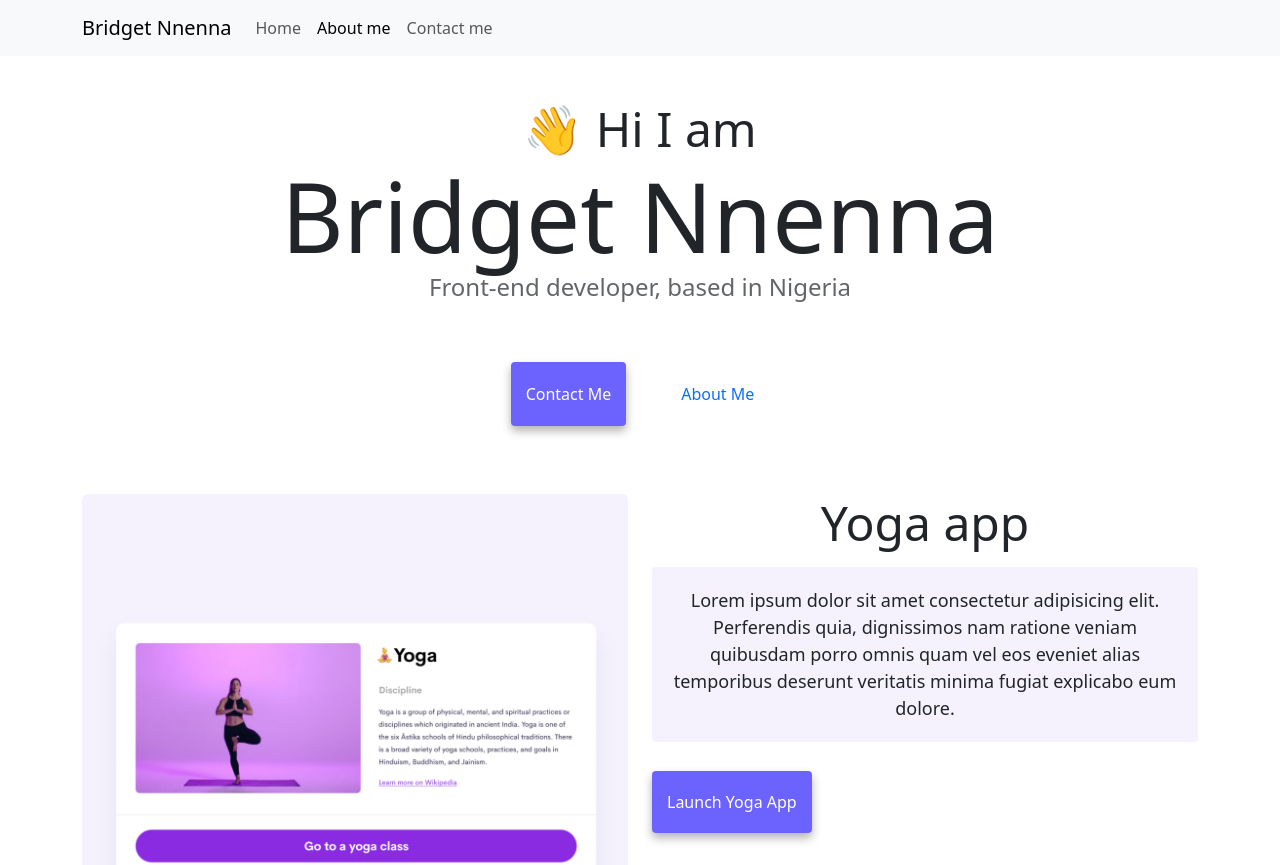
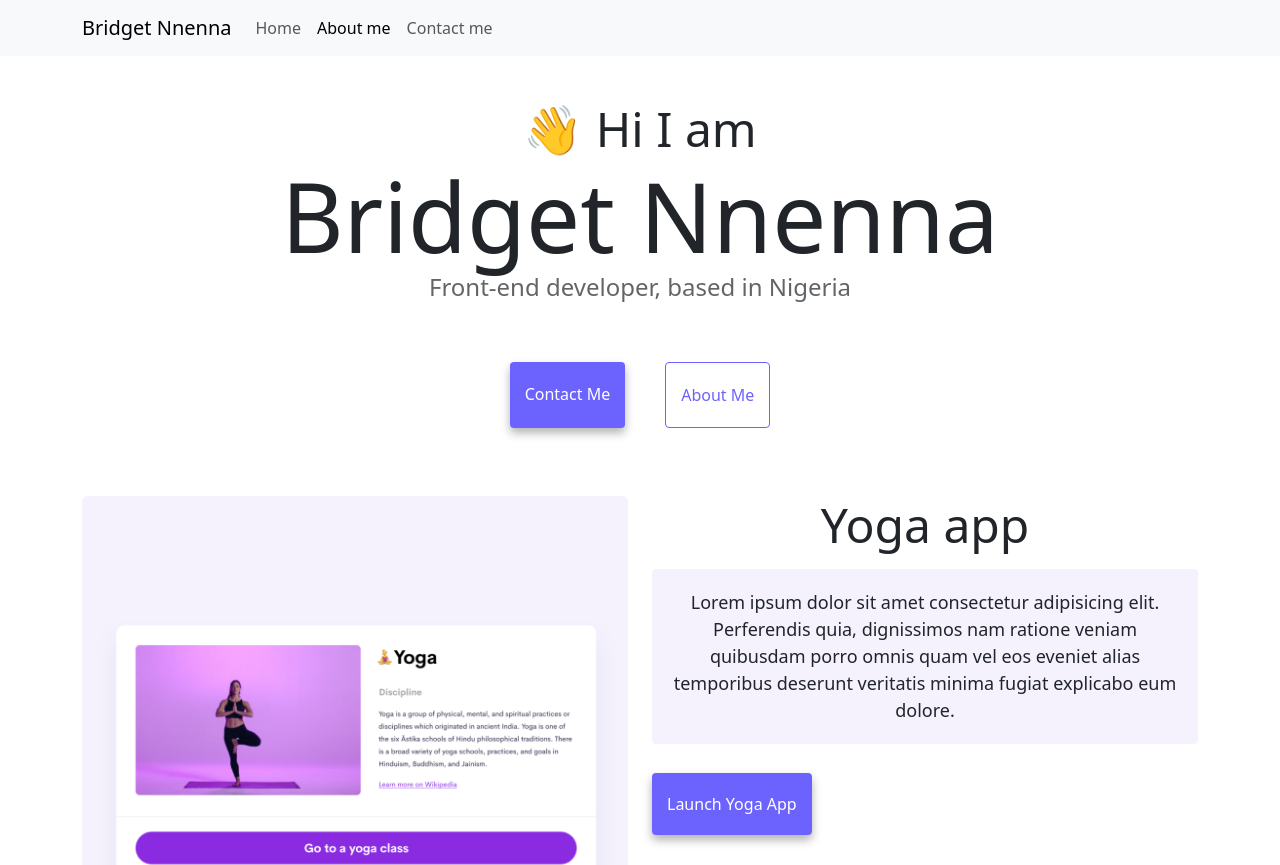
Before and after one commit to Queency31NSPPD/Bridget-Nnenna-Webpage, a plain HTML site: page index.html in a window 1280 px wide. Shown: the top 865 px of the page. Drawn offline with nearby package versions, Linux system fonts and the light colour scheme.

Commit message:
Updated styles.css

```diff
--- a/style.css
+++ b/style.css
@@ -45,12 +45,19 @@ p {
   justify-content: center;
 }
 
+
 .navigation-links a {
   margin: 20px;
+}
+
+.secondary-link {
   border-radius: 4px;
   padding: 20px 15px;
   text-decoration: none;
   text-transform: capitalize;
+  color: var(--primary-color);
+  border: 1px solid var(--primary-color);
+
 }
 
 .contact-link {
```
